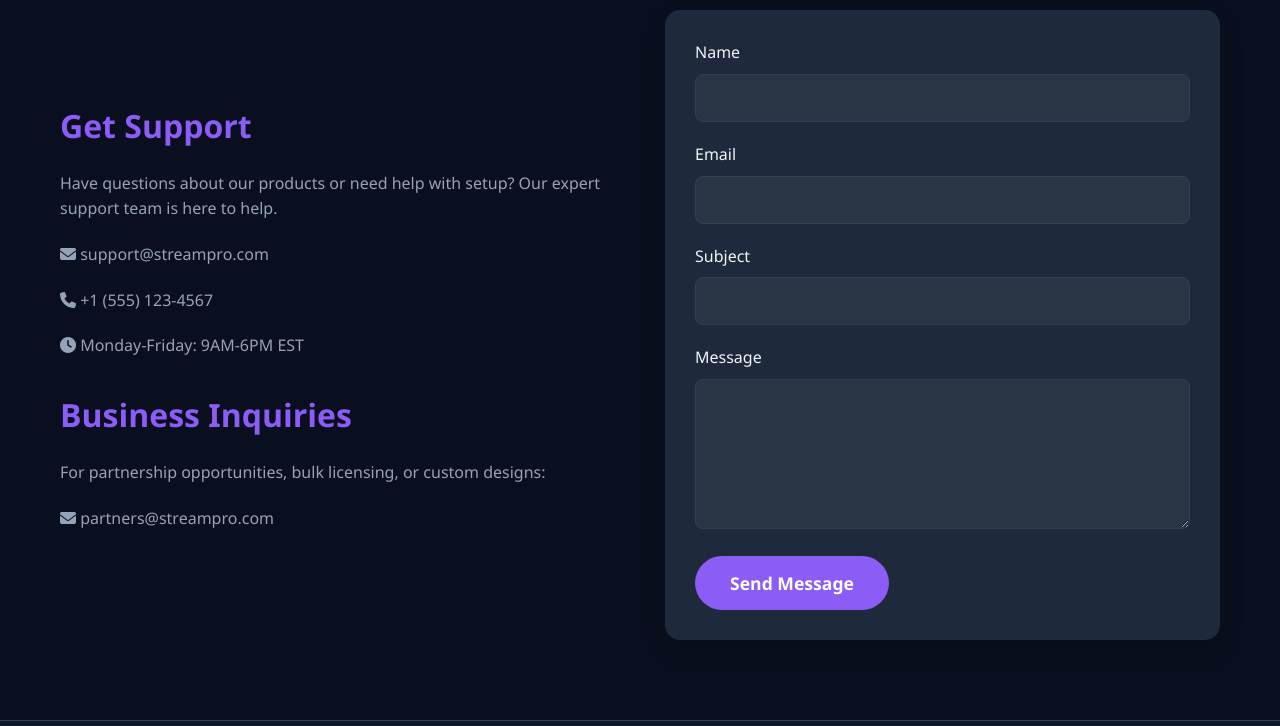
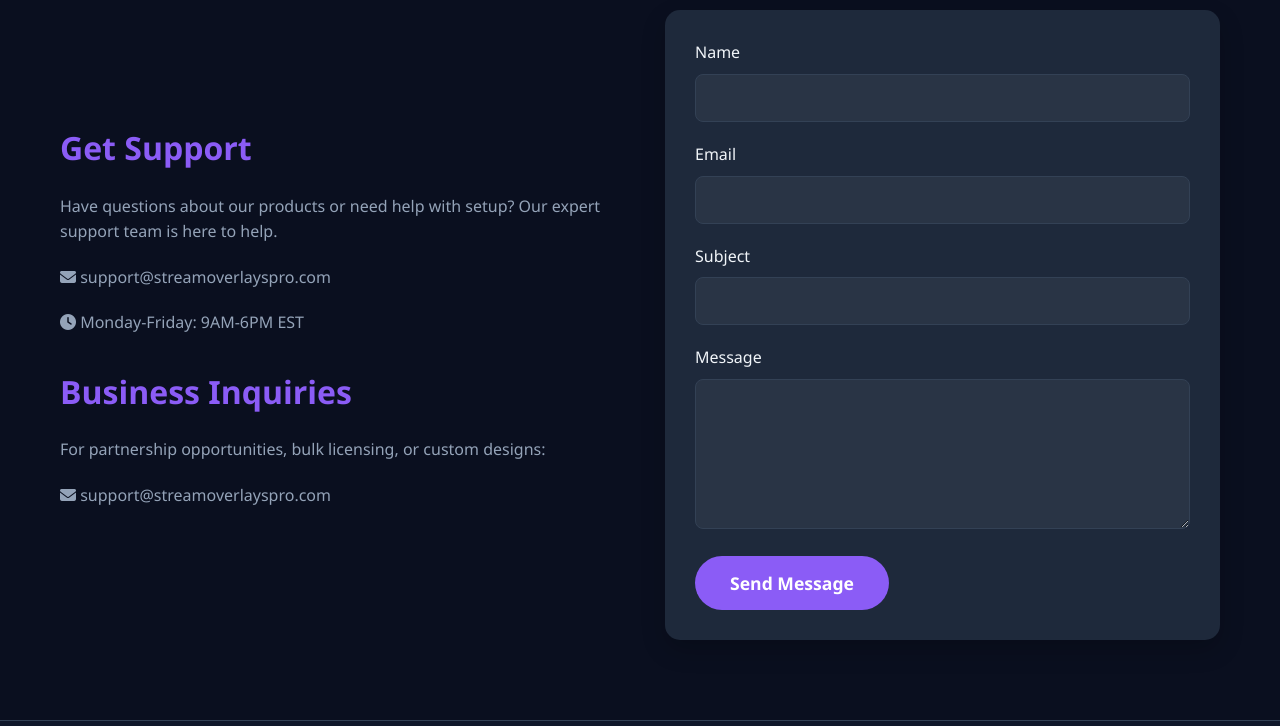
Before and after one commit to medlamjidi/Stream-Overlays-Pro, a plain HTML site: page index.html in a window 1280 px wide. Shown: the part 6375-7101 px from the top of the page. Drawn offline with Linux system fonts and the light colour scheme.

Commit message:
Update index.html

```diff
--- a/index.html
+++ b/index.html
@@ -1262,13 +1262,12 @@
                 <div class="contact-text">
                     <h3>Get Support</h3>
                     <p>Have questions about our products or need help with setup? Our expert support team is here to help.</p>
-                    <p><i class="fas fa-envelope"></i> support@streampro.com</p>
-                    <p><i class="fas fa-phone"></i> +1 (555) 123-4567</p>
+                    <p><i class="fas fa-envelope"></i> support@streamoverlayspro.com</p>
                     <p><i class="fas fa-clock"></i> Monday-Friday: 9AM-6PM EST</p>
 
                     <h3 style="margin-top: 30px;">Business Inquiries</h3>
                     <p>For partnership opportunities, bulk licensing, or custom designs:</p>
-                    <p><i class="fas fa-envelope"></i> partners@streampro.com</p>
+                    <p><i class="fas fa-envelope"></i> support@streamoverlayspro.com</p>
                 </div>
                 <div class="contact-form">
                     <form id="contactForm">
```
